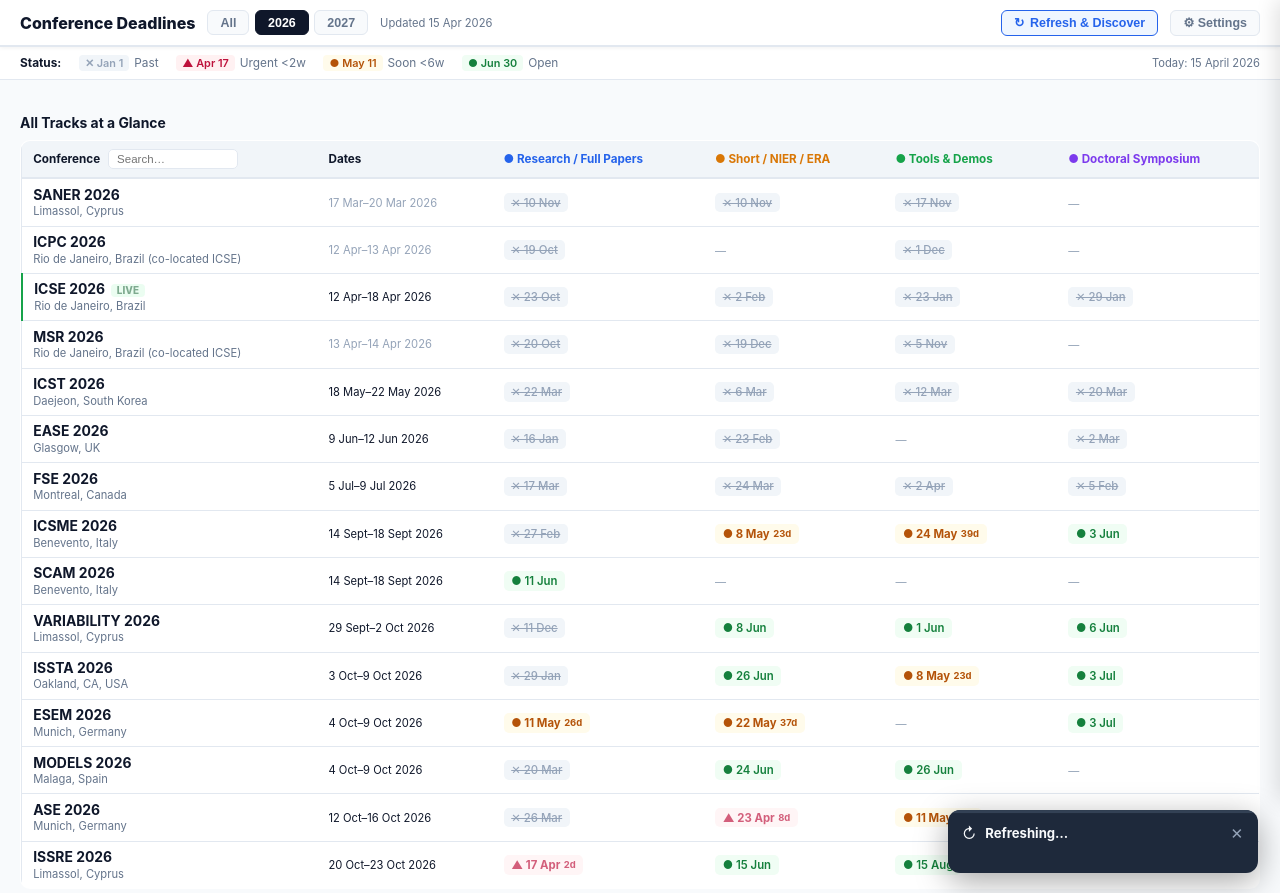
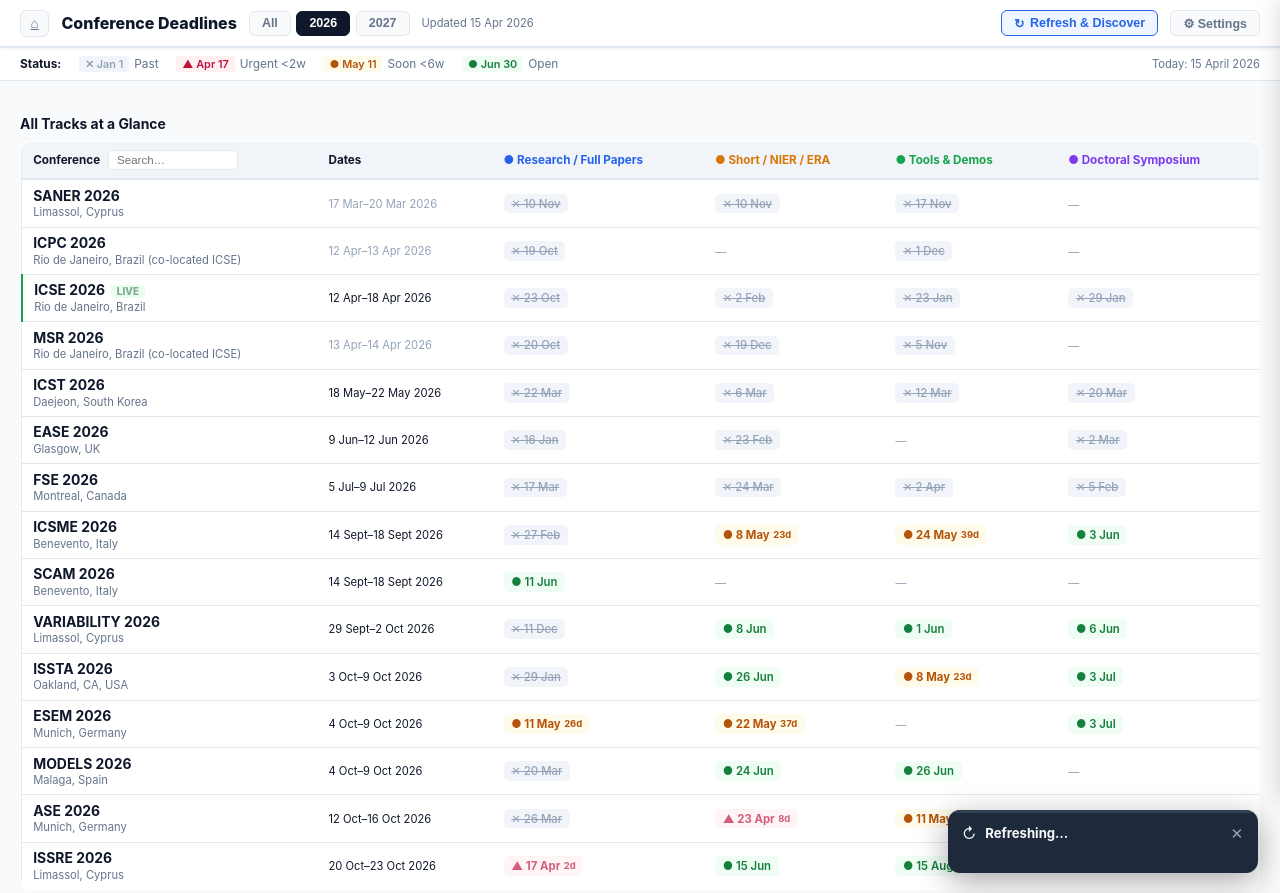
Before and after one commit to johmara/conference-deadlines, a plain HTML site: page index.html in a window 1280 px wide. Shown: the top 893 px of the page. Drawn offline with Linux system fonts and the light colour scheme.

Commit message:
Add home button linking to johmara.github.io

```diff
--- a/index.html
+++ b/index.html
@@ -219,6 +219,7 @@ footer { font-size:.69rem; color:var(--muted); text-align:center; margin-top:1.2
 
 <!-- Toolbar -->
 <div class="toolbar">
+  <a href="https://johmara.github.io" class="btn" title="Home" style="font-size:.85rem;padding:.28rem .6rem">⌂</a>
   <h1>Conference Deadlines</h1>
   <div id="year-btns"></div>
   <span class="updated-info" id="updated-info"></span>
```
